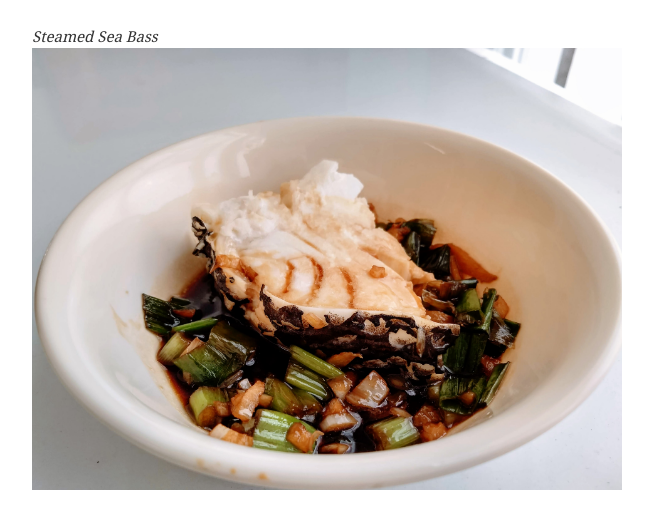
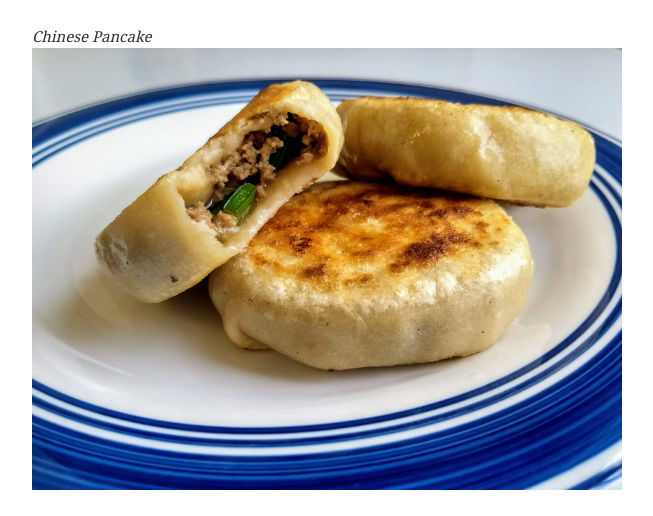
Before and after one commit to menglongguo/website, a Jekyll site: the page built from _projects/CookingBaking.md, in a window 1280 px wide and 1400 px high, scrolled down 1760 px. Shown: the part 234-750 px from the top of the window, without its empty margins (313-966 px from the left). Built offline with Jekyll 4.4.1, drawn with Linux system fonts in a browser that asks for light colours; comment, search, counter and statistics services are not loaded; some of the changed text lies outside the part shown; grey boxes are pictures that could not be loaded.

Commit message:
cooking update

```diff
--- a/_projects/CookingBaking.md
+++ b/_projects/CookingBaking.md
@@ -26,6 +26,15 @@
 
 
 <iframe src="https://drive.google.com/file/d/1rvdkvsND97ozCNDBySDMZiOoLVxlDQoE/preview"></iframe>
+
+*Chinese Pancake*
+![Pancake](/website/assets/images/foodbun.jpg)
+
+*Fried ribs (金沙排骨)*
+![ribs](/website/assets/images/foodfriedribs.jpg)
+
+*Spring roll*
+![Spring roll](/website/assets/images/foodspringroll.jpg)
 
 *Steamed Sea Bass*
 ![Sea Bass](/website/assets/images/foodseabass.jpg)
```
Also changed, not shown: assets/images/foodbun.jpg (added), assets/images/foodfriedribs.jpg (added), assets/images/foodspringroll.jpg (added).
